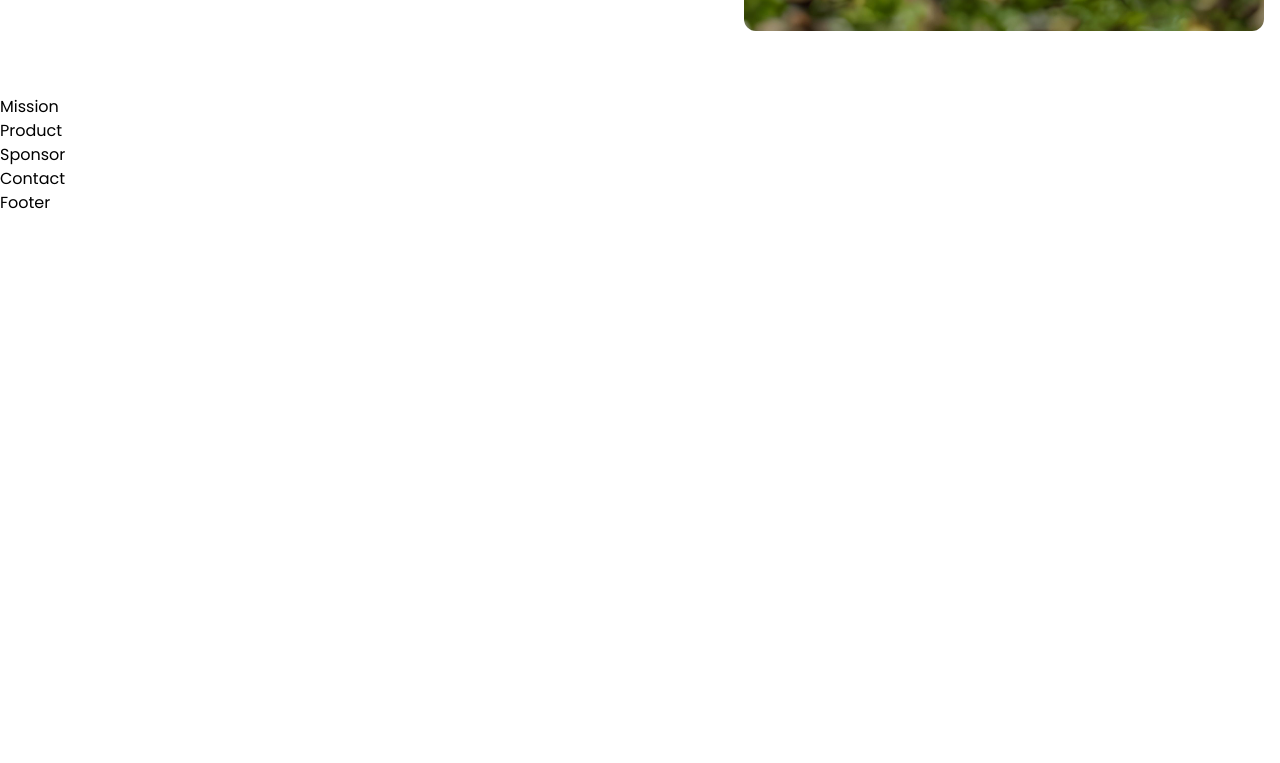
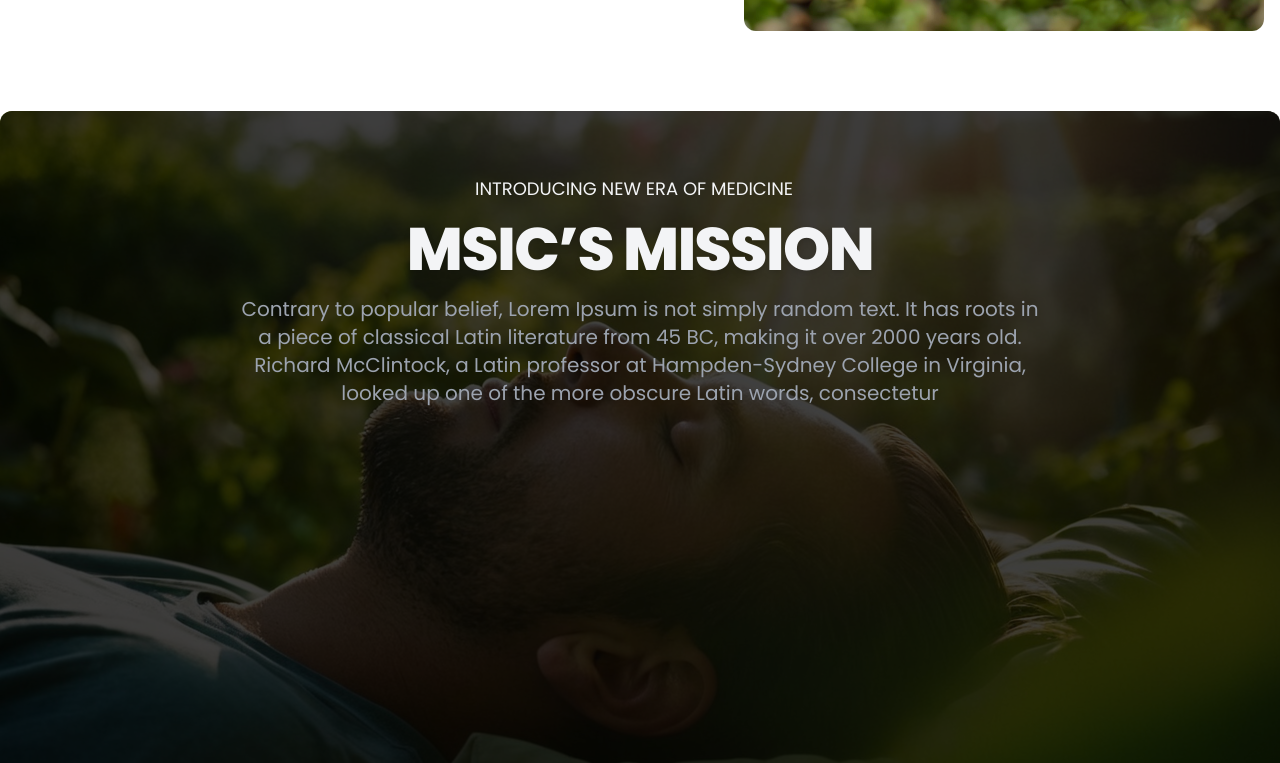
Before and after one commit to usamakhan423/MSICSPHARMA_LANDING_PAGE, a React (Vite) app: page / in a window 1280 px wide. Shown: the part 617-1380 px from the top of the page. Before the commit the page ends 832 px from the top, so only its background shows below. Built offline with nearby package versions, Linux system fonts and the light colour scheme; a web font is replaced by a local one.

Commit message:
Mission Section Completed

```diff
--- a/src/components/Mission.jsx
+++ b/src/components/Mission.jsx
@@ -1,7 +1,37 @@
-import React from "react";
+import missionBg from "../assets/mission-bg.png";
 
 const Mission = () => {
-  return <div>Mission</div>;
+  return (
+    <>
+      <div className="bg-white dark:bg-gray-900 py-4">
+        <section
+          className="relative container mx-auto rounded-xl h-screen bg-white dark:bg-gray-900"
+          style={{
+            backgroundImage: `url(${missionBg})`, // Pass the URL as a string here
+            backgroundPosition: "top",
+            backgroundRepeat: "no-repeat",
+          }}
+        >
+          <div className="absolute inset-0 bg-black opacity-75 rounded-xl"></div>
+          <div className="container mx-auto py-8 px-4 max-w-screen-xl text-center lg:py-16 lg:px-12 bg-cover bg-center relative z-10">
+            <span className="text-lg rounded-full text-gray-100 px-4 py-1.5 mr-3 dark:text-gray-300 uppercase">
+              Introducing new era of medicine
+            </span>
+            <h1 className="mt-4 mb-4 text-4xl uppercase font-extrabold tracking-tight leading-none text-gray-100 md:text-5xl lg:text-6xl dark:text-white drop-shadow-md">
+              msic’s mission
+            </h1>
+            <p className="mb-8 text-lg font-normal text-gray-400 lg:text-xl sm:px-16 xl:px-48 dark:text-gray-400">
+              Contrary to popular belief, Lorem Ipsum is not simply random text.
+              It has roots in a piece of classical Latin literature from 45 BC,
+              making it over 2000 years old. Richard McClintock, a Latin
+              professor at Hampden-Sydney College in Virginia, looked up one of
+              the more obscure Latin words, consectetur
+            </p>
+          </div>
+        </section>
+      </div>
+    </>
+  );
 };
 
 export default Mission;
```
